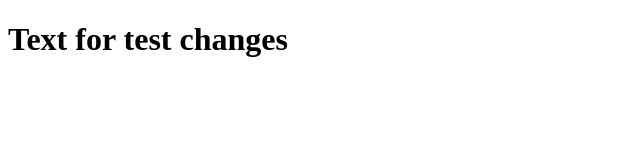
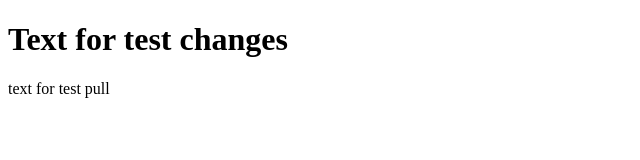
Before and after one commit to AlejandroDIaz08/ThirdExample, a plain HTML site: page index.html in a window 1280 px wide. Shown: the whole page, without its empty margins (0-640 px from the left). Drawn offline with Linux system fonts and the light colour scheme.

Commit message:
Update index.html

```diff
--- a/index.html
+++ b/index.html
@@ -7,5 +7,6 @@
 </head>
 <body>
     <h1>Text for test changes</h1>
+    <p>text for test pull</p>
 </body>
 </html>
```
